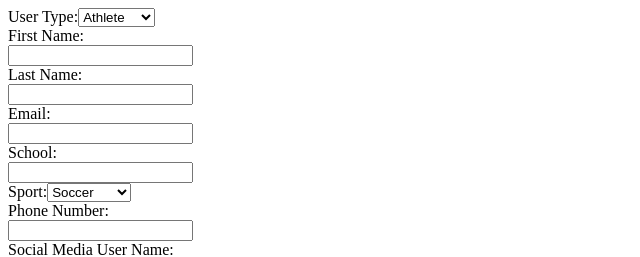
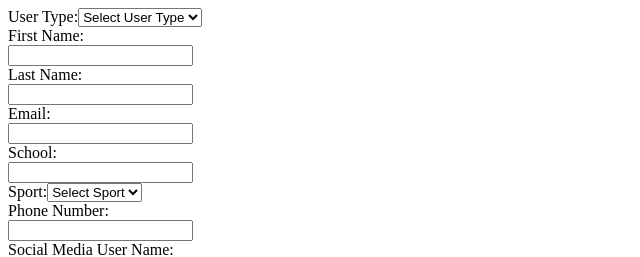
Before and after one commit to Mjtoffey/WhyNotMeFront, a Next.js app: page /register in a window 1280 px wide. Shown: the top 257 px of the page, without its empty margins (0-640 px from the left). Built offline with nearby package versions, Linux system fonts and the light colour scheme.

Commit message:
added a lot and fixed some more

```diff
--- a/src/components/Navbar.js
+++ b/src/components/Navbar.js
@@ -11,7 +11,7 @@ function CustomNavbar() {
                 <Navbar.Toggle aria-controls="basic-navbar-nav" />
                 <Navbar.Collapse id="basic-navbar-nav">
                     <Nav className="mr-auto">
-                        <Nav.Link href="/Browse">Browse</Nav.Link>
+                        <Nav.Link href="src/pages/browse.js">Browse</Nav.Link>
                         <NavDropdown title="Sports" id="basic-nav-dropdown">
                             <NavDropdown.Item href="#action/3.1">Soccer</NavDropdown.Item>
                             <NavDropdown.Item href="#action/3.2">Basketball</NavDropdown.Item>
--- a/src/pages/[username].js
+++ b/src/pages/[username].js
@@ -5,10 +5,7 @@ const UserProfilePage = () => {
     const router = useRouter();
     const { username } = router.query;
 
-    // Dummy post data (replace with actual data)
     const userPosts = [
-        { id: 1, title: 'My First Post', content: 'This is my very first post!' },
-        { id: 2, title: 'Another Post', content: 'Just another post here.' },
     ];
 
     return (
--- a/src/pages/register/index.js
+++ b/src/pages/register/index.js
@@ -14,7 +14,10 @@ function Register() {
     firstName: "",
     lastName: "",
     email: "",
-    userType: "athlete", // Default user type
+    userType: "",
+    sport: "",
+    social_media: "",
+    phone_nbr: "",
   });
 
   const handleChange = (key, value) => {
@@ -22,6 +25,14 @@ function Register() {
       ...user,
       [key]: value,
     });
+  };
+
+  const handleUserTypeChange = (event) => {
+    setUser({ ...user, userType: event.target.value });
+  };
+
+  const handleSportChange = (event) => {
+    setUser({ ...user, sport: event.target.value });
   };
 
   async function handleRegister(e) {
@@ -43,15 +54,10 @@ function Register() {
           {/* ...other input fields... */}
           <div className="flex justify-between m-2 items-center space-x-2">
             <label htmlFor="userType">User Type:</label>
-            <select
-              id="userType"
-              name="userType"
-              onChange={(e) => handleChange("userType", e.target.value)}
-              value={user.userType}
-              required
-            >
+            <select id="userType" name="userType" value={user.userType} onChange={handleUserTypeChange}>
+              <option value="">Select User Type</option>
               <option value="athlete">Athlete</option>
-              <option value="recruiter">Recruiter</option>
+              <option value="recruiter">recruiter</option>
             </select>
           </div>
           <div className="flex justify-between m-2 items-center space-x-2">
@@ -101,15 +107,10 @@ function Register() {
           </div>
           <div className="flex justify-between m-2 items-center space-x-2">
             <label htmlFor="sport">Sport:</label>
-            <select
-              id="sport"
-              name="sport"
-              onChange={(e) => handleChange("sport", e.target.value)}
-              value={user.sport}
-              required
-            >
+            <select id="sport" name="sport" value={user.sport} onChange={handleSportChange}>
+              <option value="">Select Sport</option>
+              <option value="basketball">Basketball</option>
               <option value="soccer">Soccer</option>
-              <option value="basketball">Basketball</option>
             </select>
           </div>
           <div className="flex justify-between m-2 items-center space-x-2">
--- a/src/services/auth.constants.js
+++ b/src/services/auth.constants.js
@@ -1,4 +1,4 @@
-export const API_URL = "http://127.0.0.1:8000/api/";
+export const API_URL = "http://127.0.0.1:8000/";
 export const LOGIN_ENDPOINT = "user/login/"
 export const REGISTER_ENDPOINT = "user/signup/"
 export const REFRESH_ENDPOINT = "token/refresh/"
```
Also changed, not shown: src/components/Browse.js (deleted, +0 -24 lines), src/pages/browse.js (+34 -0 lines).
